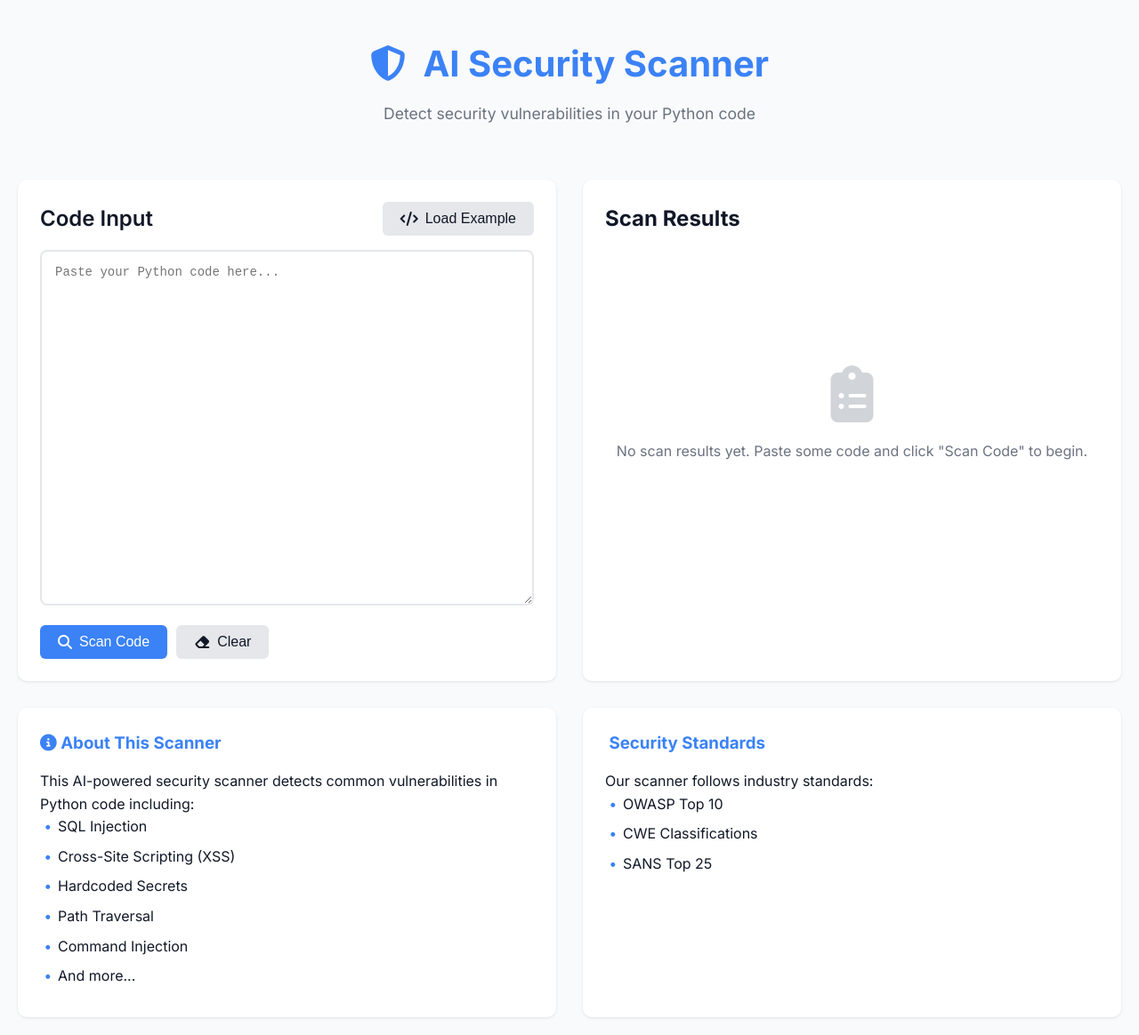
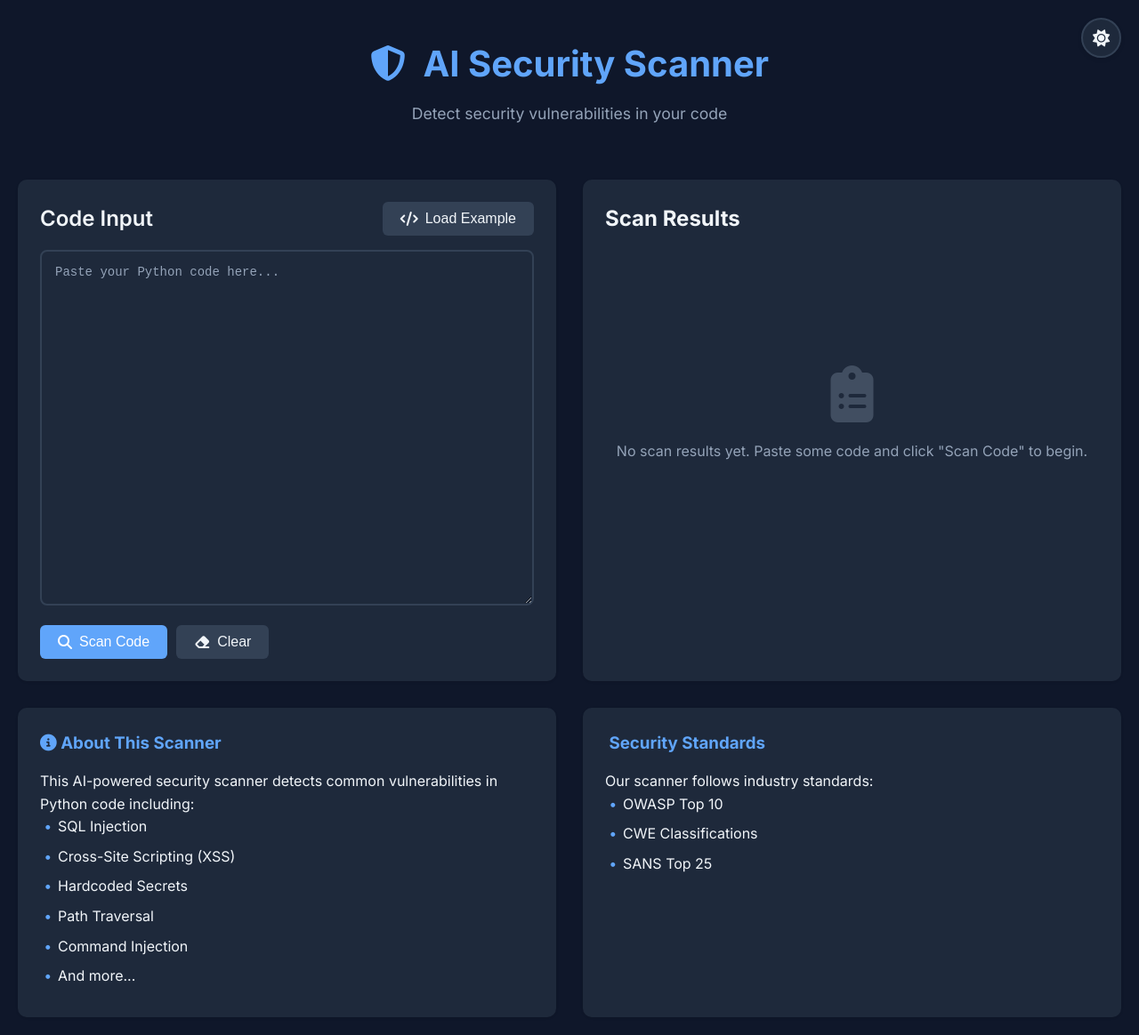
Before and after one commit to ArunArumugamD/AI-Security-Scanner, a Flask app: page / in a window 1280 px wide. Shown: the whole page at 89% size. Run offline with Flask 3, Linux system fonts and the light colour scheme.

Commit message:
feat: add dark/light theme toggle with dark mode as default
- Add theme toggle button in top-right corner
- Implement dark mode color scheme
- Store theme preference in localStorage
- Set dark mode as default theme
- Improve visibility and contrast in dark mode

```diff
--- a/static/css/style.css
+++ b/static/css/style.css
@@ -1,3 +1,4 @@
+/* Light mode variables */
 :root {
     --primary-color: #3b82f6;
     --secondary-color: #1e40af;
@@ -10,6 +11,25 @@
     --text-primary: #111827;
     --text-secondary: #6b7280;
     --border-color: #e5e7eb;
+    --code-bg: #1e293b;
+    --code-color: #e2e8f0;
+}
+
+/* Dark mode variables */
+[data-theme="dark"] {
+    --primary-color: #60a5fa;
+    --secondary-color: #3b82f6;
+    --danger-color: #ef4444;
+    --warning-color: #f59e0b;
+    --success-color: #10b981;
+    --info-color: #3b82f6;
+    --bg-color: #0f172a;
+    --card-bg: #1e293b;
+    --text-primary: #f1f5f9;
+    --text-secondary: #94a3b8;
+    --border-color: #334155;
+    --code-bg: #020617;
+    --code-color: #e2e8f0;
 }
 
 * {
@@ -18,11 +38,93 @@
     box-sizing: border-box;
 }
 
+/* Smooth transitions */
 body {
     font-family: 'Inter', sans-serif;
     background-color: var(--bg-color);
     color: var(--text-primary);
     line-height: 1.6;
+    transition: background-color 0.3s ease, color 0.3s ease;
+}
+
+.code-input, .results-section, .info-card {
+    transition: background-color 0.3s ease, border-color 0.3s ease;
+}
+
+/* Theme toggle button */
+.theme-toggle {
+    position: fixed;
+    top: 20px;
+    right: 20px;
+    z-index: 100;
+}
+
+#themeToggle {
+    background: var(--card-bg);
+    border: 2px solid var(--border-color);
+    border-radius: 50%;
+    width: 45px;
+    height: 45px;
+    display: flex;
+    align-items: center;
+    justify-content: center;
+    cursor: pointer;
+    color: var(--text-primary);
+    font-size: 1.2rem;
+    transition: all 0.3s ease;
+    box-shadow: 0 2px 5px rgba(0,0,0,0.1);
+}
+
+#themeToggle:hover {
+    transform: scale(1.1);
+    box-shadow: 0 4px 10px rgba(0,0,0,0.2);
+}
+
+/* Dark mode button colors */
+[data-theme="dark"] .btn-secondary {
+    background-color: var(--border-color);
+    color: var(--text-primary);
+}
+
+[data-theme="dark"] .btn-secondary:hover {
+    background-color: #475569;
+}
+
+/* Update code snippet for dark mode */
+.code-snippet {
+    background-color: var(--code-bg);
+    color: var(--code-color);
+}
+
+/* Update textarea for dark mode */
+#codeInput {
+    background-color: var(--card-bg);
+    color: var(--text-primary);
+    border-color: var(--border-color);
+}
+
+#codeInput::placeholder {
+    color: var(--text-secondary);
+}
+
+/* Fix syntax highlighting in dark mode */
+[data-theme="dark"] .vulnerability-item {
+    background: #0f172a;
+}
+
+[data-theme="dark"] .summary-section {
+    background: linear-gradient(135deg, #3b82f6 0%, #2563eb 100%);
+}
+
+/* Dark mode success/error messages */
+[data-theme="dark"] .success-message {
+    background-color: #064e3b;
+    color: #6ee7b7;
+}
+
+[data-theme="dark"] .error-message {
+    background-color: #7f1d1d;
+    color: #fca5a5;
 }
 
 .container {
@@ -236,8 +338,8 @@ header p {
 }
 
 .code-snippet {
-    background-color: #1e293b;
-    color: #e2e8f0;
+    background-color: var(--code-bg);
+    color: var(--code-color);
     padding: 10px;
     border-radius: 6px;
     font-family: 'Courier New', monospace;
@@ -372,3 +474,13 @@ header p {
         height: 300px;
     }
 }
+
+/* Additional dark mode fixes for better visibility */
+[data-theme="dark"] .loading-overlay {
+    background: rgba(0, 0, 0, 0.85);
+}
+
+[data-theme="dark"] .spinner {
+    border: 5px solid #334155;
+    border-top: 5px solid var(--primary-color);
+}
--- a/static/js/scanner.js
+++ b/static/js/scanner.js
@@ -1,3 +1,39 @@
+// Theme management
+const themeToggle = document.getElementById('themeToggle');
+const htmlElement = document.documentElement;
+
+if (!localStorage.getItem('theme')) {
+    localStorage.setItem('theme', 'dark');
+    htmlElement.setAttribute('data-theme', 'dark');
+    updateThemeIcon('dark');
+}
+
+// Check for saved theme preference or default to dark mode
+const currentTheme = localStorage.getItem('theme') || 'dark';
+htmlElement.setAttribute('data-theme', currentTheme);
+updateThemeIcon(currentTheme);
+
+// Theme toggle functionality
+themeToggle.addEventListener('click', () => {
+    const currentTheme = htmlElement.getAttribute('data-theme');
+    const newTheme = currentTheme === 'dark' ? 'light' : 'dark';
+
+    htmlElement.setAttribute('data-theme', newTheme);
+    localStorage.setItem('theme', newTheme);
+    updateThemeIcon(newTheme);
+});
+
+function updateThemeIcon(theme) {
+    const icon = themeToggle.querySelector('i');
+    if (theme === 'dark') {
+        icon.className = 'fas fa-sun';
+        themeToggle.title = 'Switch to light mode';
+    } else {
+        icon.className = 'fas fa-moon';
+        themeToggle.title = 'Switch to dark mode';
+    }
+}
+
 // Scanner functionality
 const codeInput = document.getElementById('codeInput');
 const scanBtn = document.getElementById('scanBtn');
--- a/templates/index.html
+++ b/templates/index.html
@@ -9,10 +9,16 @@
     <link rel="stylesheet" href="https://cdnjs.cloudflare.com/ajax/libs/font-awesome/6.4.0/css/all.min.css">
 </head>
 <body>
+        <div class="theme-toggle">
+        <button id="themeToggle" title="Toggle theme">
+            <i class="fas fa-moon"></i>
+        </button>
+    </div>
+
     <div class="container">
         <header>
             <h1><i class="fas fa-shield-alt"></i> AI Security Scanner</h1>
-            <p>Detect security vulnerabilities in your Python code</p>
+            <p>Detect security vulnerabilities in your  code</p>
         </header>
 
         <main>
```
